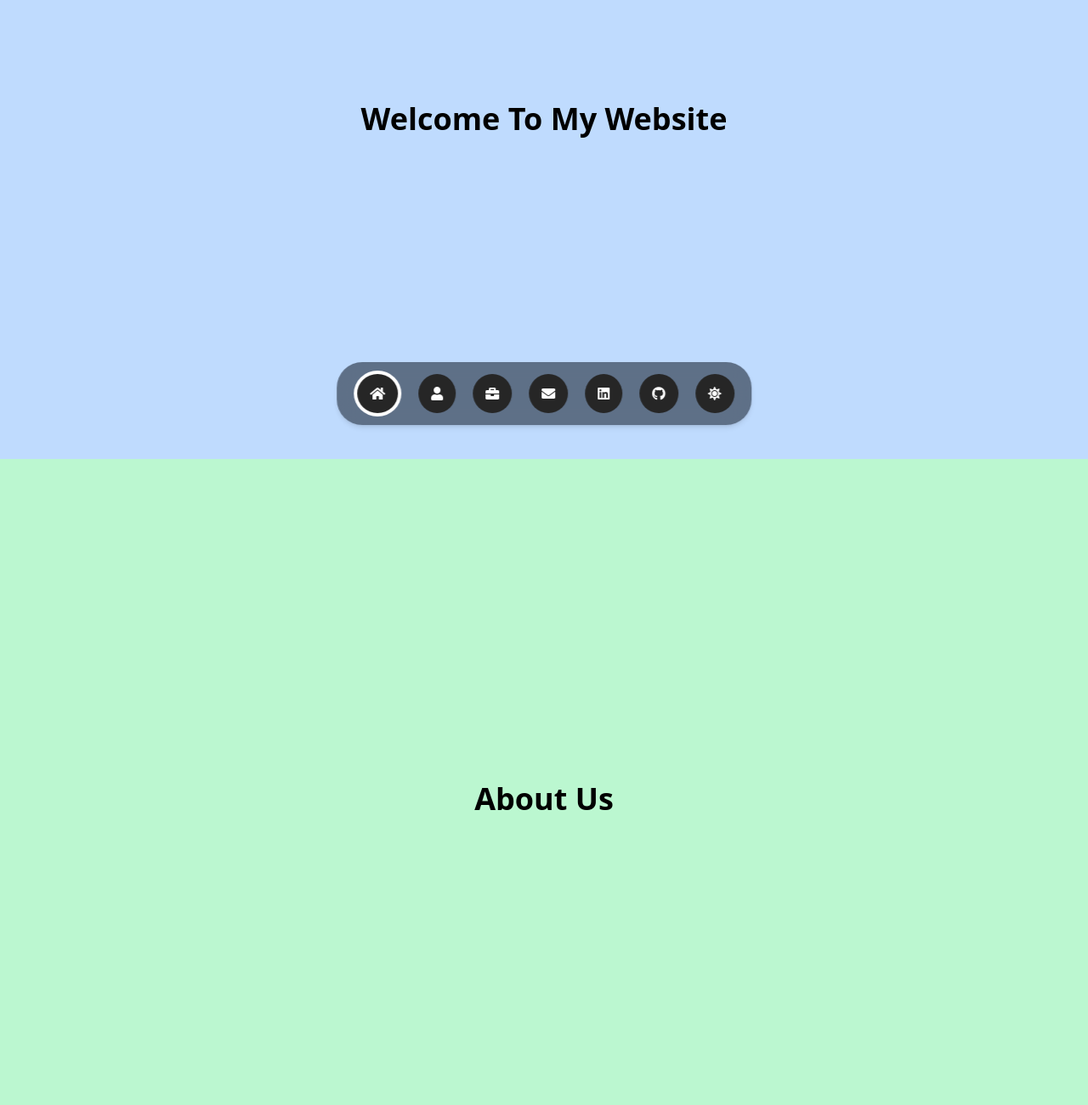
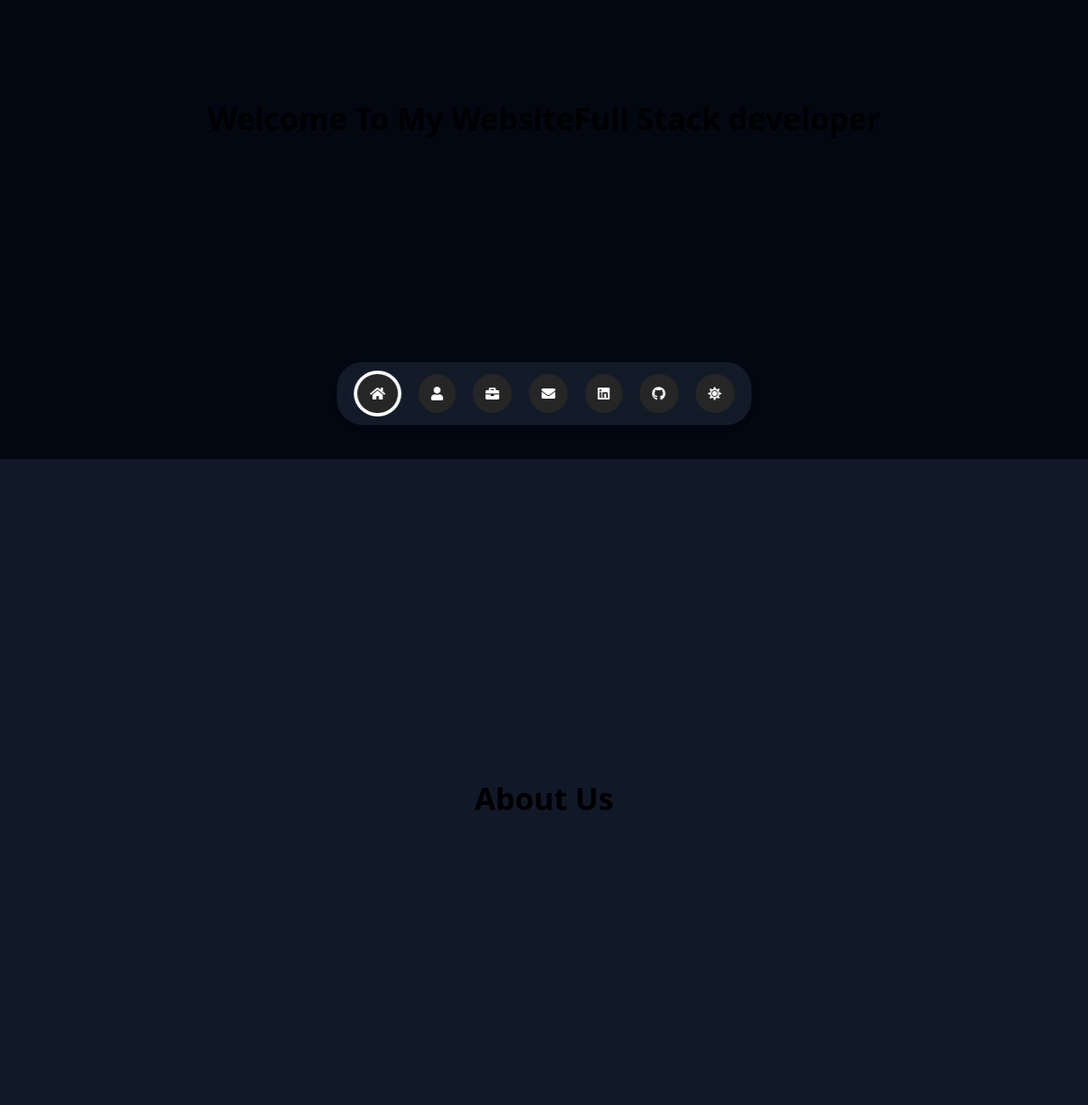
Before and after one commit to Lairesu/Lairesu.github.io, a plain HTML site: page builds/index.html in a window 1280 px wide. Shown: the part 260-1560 px from the top of the page at 85% size. Drawn offline with Linux system fonts and the light colour scheme.

Commit message:
setting up sections

```diff
--- a/builds/index.html
+++ b/builds/index.html
@@ -15,28 +15,29 @@
     <!-- Sections -->
     <section
       id="section1"
-      class="h-screen bg-blue-200 flex items-center justify-center"
+      class="h-screen bg-gray-950 flex items-center justify-center"
     >
-      <h1 class="lol text-4xl font-bold">Welcome To My Website</h1>
+      <h1 class="text-4xl font-bold">Welcome To My Website</h1>
+      <h1 class="text-4xl font-bold">Full Stack developer</h1>
     </section>
 
     <section
       id="section2"
-      class="h-screen bg-green-200 flex items-center justify-center"
+      class="h-screen bg-gray-900 flex items-center justify-center"
     >
       <h1 class="text-4xl font-bold">About Us</h1>
     </section>
 
     <section
       id="section3"
-      class="h-screen bg-yellow-200 flex items-center justify-center"
+      class="h-screen bg-gray-800 flex items-center justify-center"
     >
       <h1 class="text-4xl font-bold">Projects</h1>
     </section>
 
     <section
       id="section4"
-      class="h-screen bg-red-200 flex items-center justify-center"
+      class="h-screen bg-gray-700 flex items-center justify-center"
     >
       <h1 class="text-4xl font-bold">Contact Us</h1>
     </section>
```
Also changed, not shown: builds/css/style.css.
